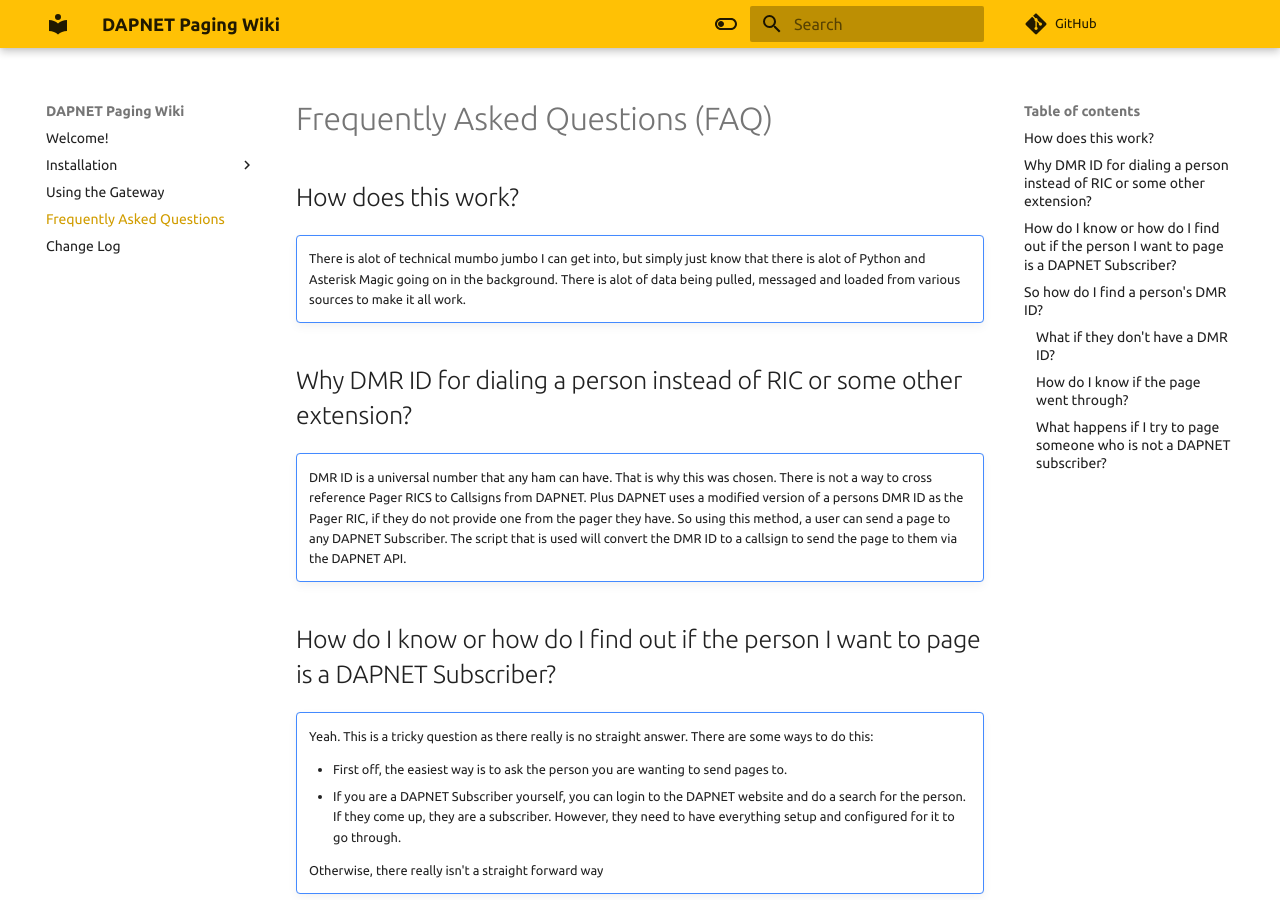
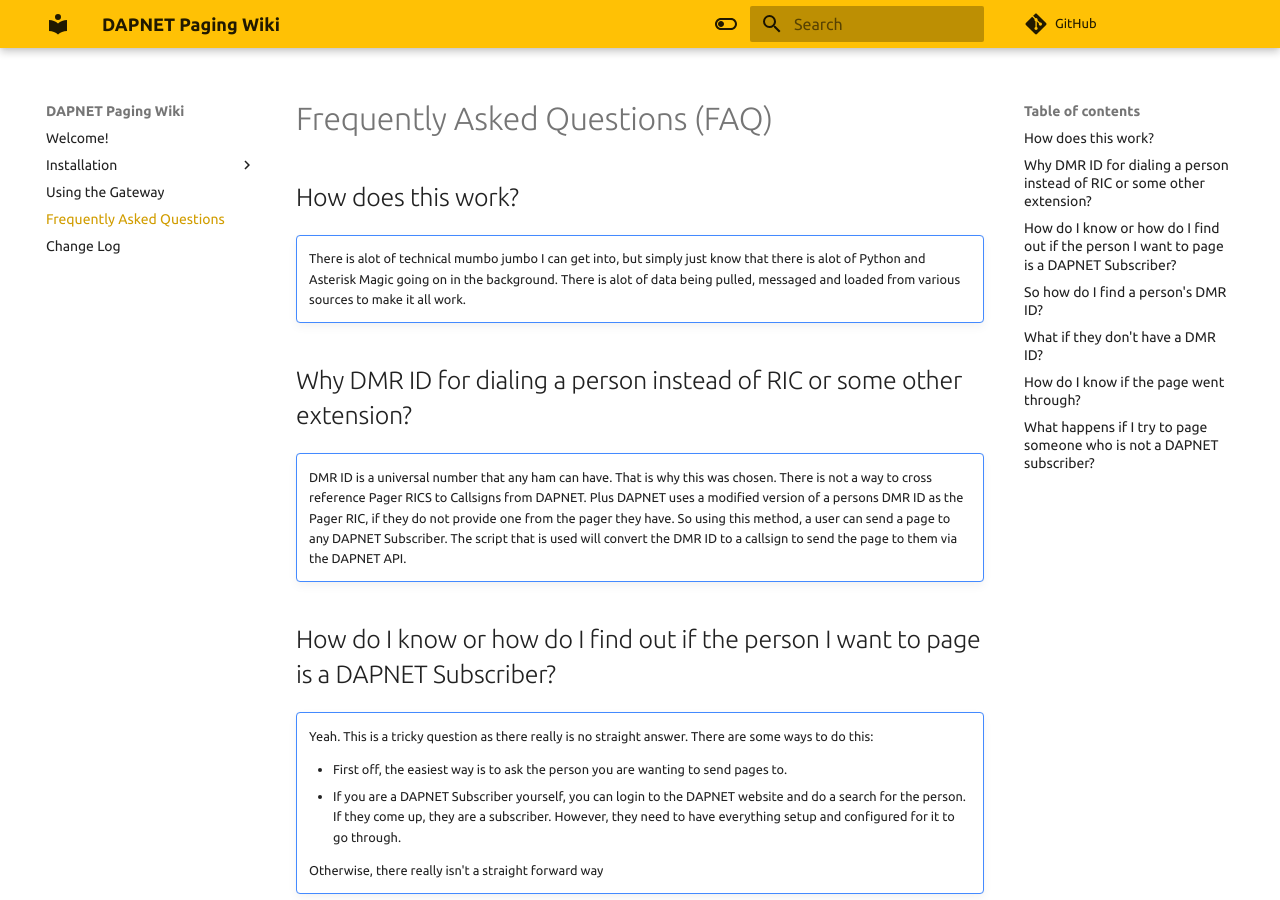
Before and after one commit to n8acl/dapnet_paging_gateway, an MkDocs documentation site: the page built from docs/faq.md, in a window 1280 px wide and 900 px high. Built offline with MkDocs 1.6.1 and Material for MkDocs 9.7.7, drawn with Linux system fonts in a browser that asks for light colours; comment, search, counter and statistics services are not loaded.

Commit message:
Initial release 10072022

```diff
--- a/docs/faq.md
+++ b/docs/faq.md
@@ -25,17 +25,17 @@
 !!! note ""
     Once you know if a person is a DAPNET subscriber, you can go to [RadioID.Net](https://radioid.net) and use the online database search to get their DMR ID. And of course, you can always ask the person you want to page for their DMR ID.
 
-### What if they don't have a DMR ID?
+## What if they don't have a DMR ID?
 
 !!! note ""
     Then you are not able to use this system to page them. Sorry. There is nothing I can do about that.
 
-### How do I know if the page went through?
+## How do I know if the page went through?
 
 !!! note ""
     Just like in the old days, the only way you know it went through and if they got it is if they call you back. You just have to cross your fingers and hope for the best.
 
-### What happens if I try to page someone who is not a DAPNET subscriber?
+## What happens if I try to page someone who is not a DAPNET subscriber?
 
 !!! note ""
     Absolutly nothing. No message will go through to anyone. As the old saying goes, it will just drift in CyberSpace for all eternity. Unfortunatly, just like the old days, there will also be no prompt on the phone either. You just have to cross your fingers and hope for the best.
```
